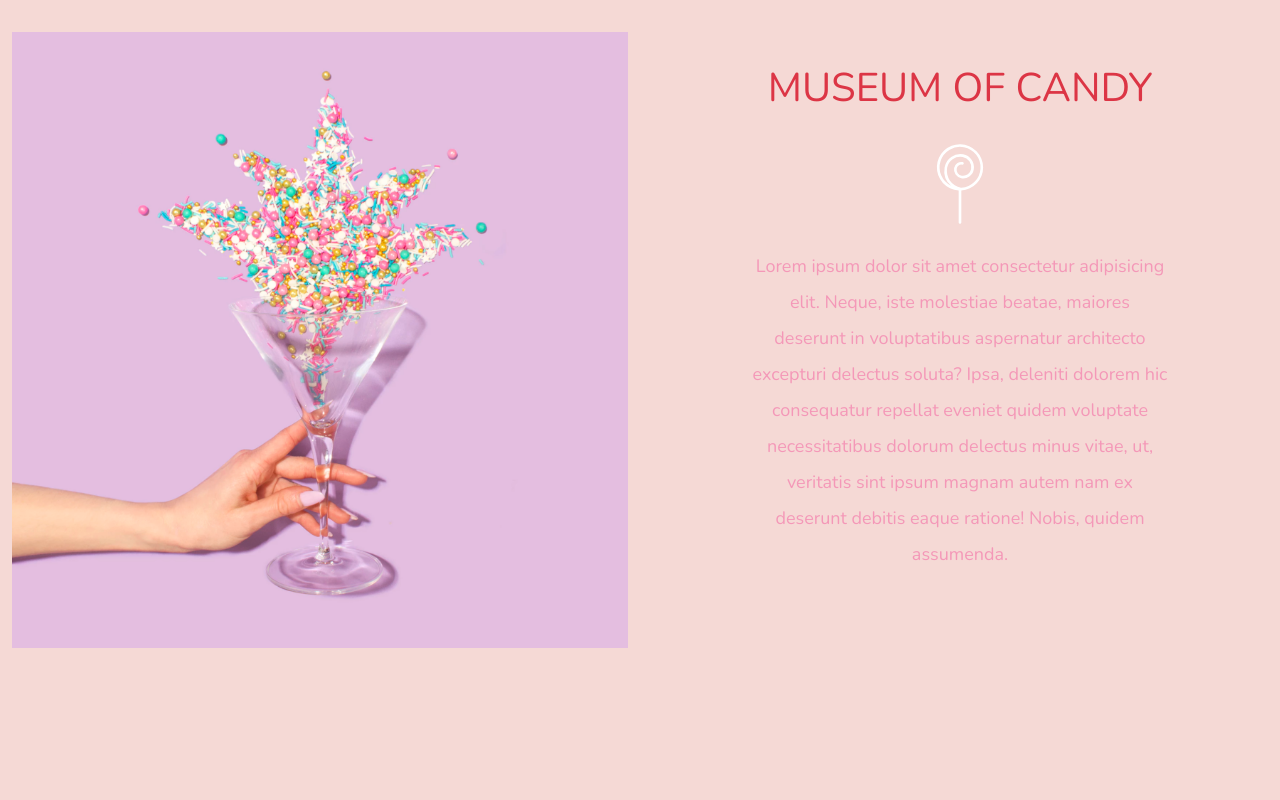
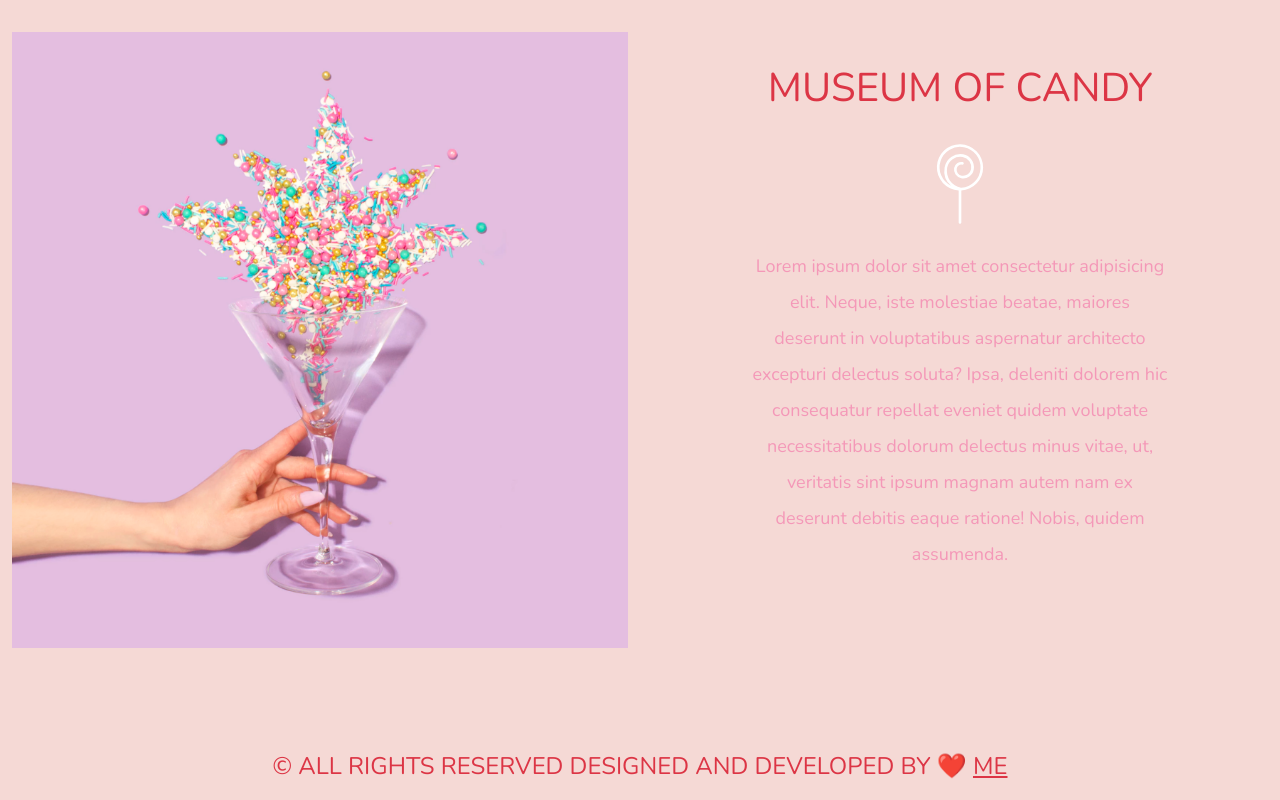
Before and after one commit to aasadlion/The-Complete-Web-Development-Bootcamp-2023-, a plain HTML site: page 10 -Project 3 Museum Of Candy Project/Day -19/Museum Of Candy Project/index.html in a window 1280 px wide. Shown: the part 2128-2928 px from the top of the page. Before the commit the page ends 2876 px from the top, so only its background shows below. Drawn offline with nearby package versions, Linux system fonts and the light colour scheme.

```diff
--- a/10 -Project 3 Museum Of Candy Project/Day -19/Museum Of Candy Project/index.html
+++ b/10 -Project 3 Museum Of Candy Project/Day -19/Museum Of Candy Project/index.html
@@ -195,6 +195,10 @@
             </div>
 
         </div>
+        <p class=" text-center text-danger fw-lighter fs-4">© ALL RIGHTS RESERVED DESIGNED AND DEVELOPED BY ❤️ <a class="text-danger fw-lighter" href="https://github.com/aasadlion">ME</a>
+        </p>
+
+
 
     </body>
 </html>
```
Also changed, not shown: README.md.
